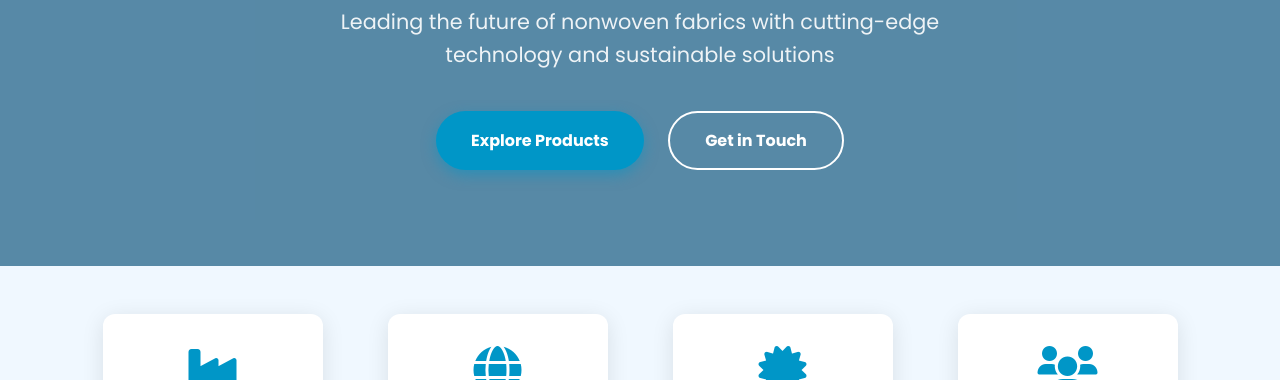
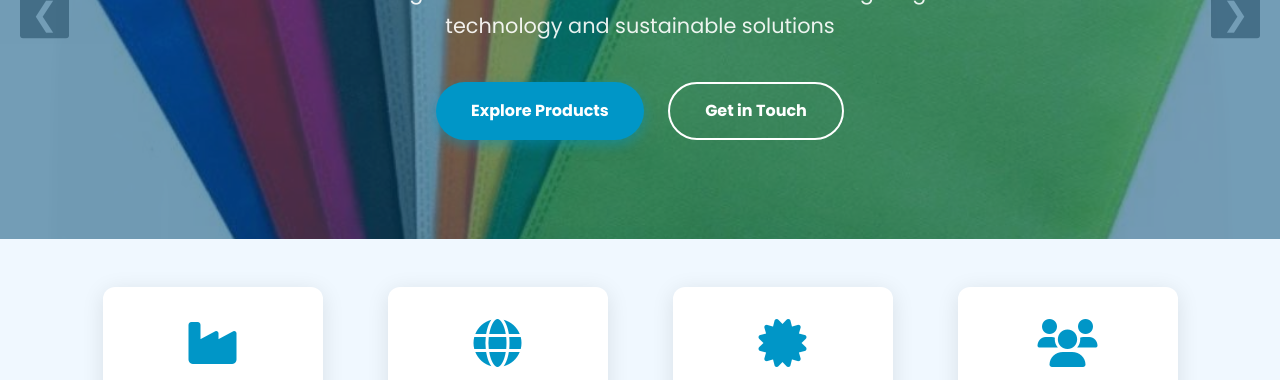
Before and after one commit to thegoodrajpoot/SarnipackFZE, a plain HTML site: page index.html in a window 1280 px wide. Shown: the part 289-669 px from the top of the page. Drawn offline with Linux system fonts and the light colour scheme.

Commit message:
changed carousel

```diff
--- a/index.html
+++ b/index.html
@@ -14,11 +14,15 @@
   />
   <style>
     /* Reset */
-    * {
+    *, *::before, *::after {
       box-sizing: border-box;
       margin: 0;
       padding: 0;
     }
+.hero-overlay {
+  pointer-events: none !important;
+}
+
     body {
       font-family: 'Poppins', sans-serif;
       font-weight: 400;
@@ -90,26 +94,50 @@
       border-radius: 2px;
       transition: 0.3s;
     }
-    /* Hero Section */
+    /* Hero Section with Background Carousel */
     .hero {
       position: relative;
-      background: url('images/hero-bg.jpg') center center / cover no-repeat;
+      height: 450px;
+      display: flex;
+      align-items: center;
+      justify-content: center;
+      text-align: center;
       color: white;
-      padding: 8rem 1rem 6rem;
-      text-align: center;
+      overflow: hidden;
       user-select: none;
+      padding: 0 1rem;
+    }
+    .background-carousel {
+      position: absolute;
+      inset: 0;
+      overflow: hidden;
+      z-index: 0;
+    }
+    .background-carousel .slide {
+      position: absolute;
+      top: 0; left: 0;
+      width: 100%;
+      height: 100%;
+      background-position: center;
+      background-size: cover;
+      opacity: 0;
+      transition: opacity 1s ease-in-out;
+    }
+    .background-carousel .slide.active {
+      opacity: 1;
+      z-index: 1;
     }
     .hero-overlay {
       position: absolute;
       inset: 0;
-      background: rgba(0, 77, 122, 0.65);
-      z-index: 0;
+      background: rgba(0, 77, 122, 0.55);
+      z-index: 2;
     }
     .hero-content {
       position: relative;
       max-width: 700px;
       margin: 0 auto;
-      z-index: 1;
+      z-index: 3;
     }
     .hero-content h1 {
       font-size: 2.8rem;
@@ -144,8 +172,8 @@
     .cta-button.primary {
       background-color: #0096c7;
       color: white;
-      box-shadow: 0 5px 14px rgba(0, 150, 199, 0.5);
       border: none;
+      box-shadow: 0 5px 14px rgba(0,150,199,0.5);
     }
     .cta-button.primary:hover {
       background-color: #0077b6;
@@ -159,6 +187,32 @@
       background-color: white;
       color: #004d7a;
     }
+    /* Carousel Controls */
+    .carousel-control {
+      position: absolute;
+      top: 50%;
+      transform: translateY(-50%);
+      background: rgba(0,0,0,0.4);
+      color: white;
+      border: none;
+      font-size: 2rem;
+      padding: 0.3rem 0.7rem;
+      cursor: pointer;
+      user-select: none;
+      border-radius: 3px;
+      z-index: 4;
+      transition: background 0.3s ease;
+    }
+    .carousel-control:hover {
+      background: rgba(0,0,0,0.7);
+    }
+    .carousel-control.prev {
+      left: 20px;
+    }
+    .carousel-control.next {
+      right: 20px;
+    }
+
     /* Stats Section */
     .stats {
       background: #f0f8ff;
@@ -437,13 +491,9 @@
 <body>
   <nav class="navbar">
     <div class="container">
-      <div class="logo">
-        <h1>Sarni Pack FZE</h1>
-      </div>
+      <div class="logo"><h1>Sarni Pack FZE</h1></div>
       <div class="hamburger" id="hamburger" role="button" tabindex="0" aria-label="Toggle navigation">
-        <span></span>
-        <span></span>
-        <span></span>
+        <span></span><span></span><span></span>
       </div>
       <ul class="nav-links" id="nav-links">
         <li><a href="index.html" class="active">Home</a></li>
@@ -454,9 +504,19 @@
     </div>
   </nav>
 
-  <header id="home" class="hero">
+  <header class="hero">
+    <div class="background-carousel">
+      <div class="slide active" style="background-image: url('images/multicolor-bags-design2.jpg');"></div>
+      <div class="slide" style="background-image: url('images/multicolor-bags-design3.jpg');"></div>
+      <div class="slide" style="background-image: url('images/multicolor-bags.jpg');"></div>
+      <div class="slide" style="background-image: url('images/Adsiz-tasarim-7.jpg');"></div>
+      <div class="slide" style="background-image: url('images/BlueBags.jpg');"></div>
+      <div class="slide" style="background-image: url('images/non-woven-bags.jpg');"></div>
+      <button class="carousel-control prev" aria-label="Previous slide">&#10094;</button>
+      <button class="carousel-control next" aria-label="Next slide">&#10095;</button>
+    </div>
     <div class="hero-overlay"></div>
-    <div class="hero-content container animate-on-scroll">
+    <div class="hero-content container">
       <h1>Innovation in Every Thread</h1>
       <p>Leading the future of nonwoven fabrics with cutting-edge technology and sustainable solutions</p>
       <div class="cta-group">
@@ -466,6 +526,7 @@
     </div>
   </header>
 
+  <!-- Stats Section -->
   <section class="stats">
     <div class="container stats-grid">
       <div class="stat-item animate-on-scroll">
@@ -491,6 +552,7 @@
     </div>
   </section>
 
+  <!-- Vision & Mission -->
   <section class="vision-mission">
     <div class="container vm-grid">
       <div class="vm-card vision animate-on-scroll">
@@ -506,6 +568,7 @@
     </div>
   </section>
 
+  <!-- Core Values -->
   <section class="core-values">
     <div class="container">
       <h2 class="section-title animate-on-scroll">Our Core Values</h2>
@@ -534,6 +597,7 @@
     </div>
   </section>
 
+  <!-- Footer -->
   <footer class="footer">
     <div class="container">
       <div class="footer-content">
@@ -566,14 +630,50 @@
     </div>
   </footer>
 
-  <script>
-    const hamburger = document.getElementById("hamburger");
-    const navLinks = document.getElementById("nav-links");
-    hamburger.addEventListener("click", () => {
-      const isVisible = navLinks.style.display === "flex";
-      navLinks.style.display = isVisible ? "none" : "flex";
-      navLinks.style.flexDirection = "column";
-    });
-  </script>
+<script>
+ document.addEventListener('DOMContentLoaded', () => {
+  const slides = document.querySelectorAll('.background-carousel .slide');
+  const prevBtn = document.querySelector('.carousel-control.prev');
+  const nextBtn = document.querySelector('.carousel-control.next');
+  let currentIndex = 0;
+
+  console.log('Carousel initialized');
+  console.log('slides:', slides);
+  console.log('prevBtn:', prevBtn);
+  console.log('nextBtn:', nextBtn);
+
+  function showSlide(index) {
+    slides.forEach((slide, i) => slide.classList.toggle('active', i === index));
+    currentIndex = index;
+  }
+
+  prevBtn.addEventListener('click', () => {
+    console.log('Prev button clicked');
+    currentIndex = (currentIndex - 1 + slides.length) % slides.length;
+    showSlide(currentIndex);
+  });
+
+  nextBtn.addEventListener('click', () => {
+    console.log('Next button clicked');
+    currentIndex = (currentIndex + 1) % slides.length;
+    showSlide(currentIndex);
+  });
+
+  setInterval(() => {
+    currentIndex = (currentIndex + 1) % slides.length;
+    showSlide(currentIndex);
+  }, 5000);
+
+  const hamburger = document.getElementById('hamburger');
+  const navLinks = document.getElementById('nav-links');
+
+  hamburger.addEventListener('click', () => {
+    const visible = navLinks.style.display === 'flex';
+    navLinks.style.display = visible ? 'none' : 'flex';
+    navLinks.style.flexDirection = 'column';
+  });
+});
+
+</script>
 </body>
 </html>
```
